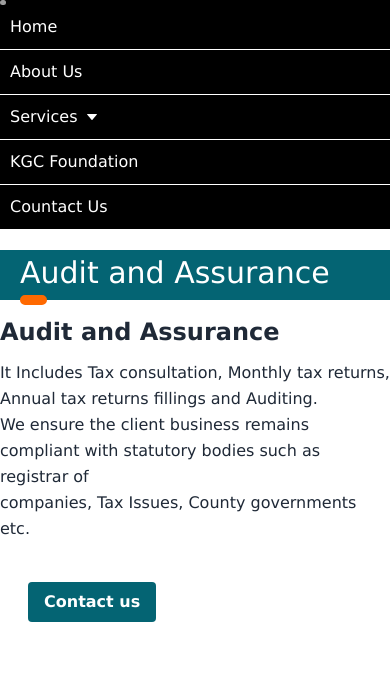
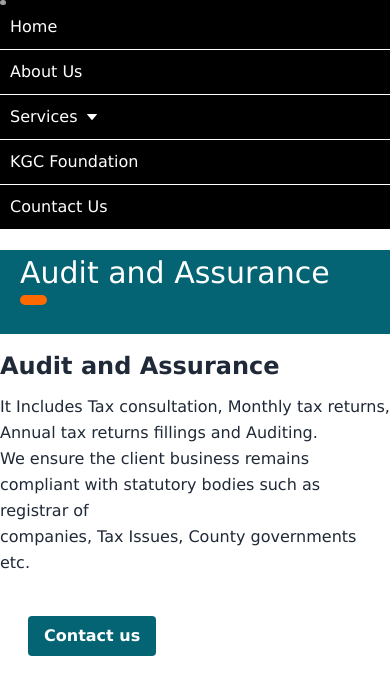
Before and after one commit to cynth765/kaybros, a Vue app: page /tax in a window 390 px wide. Shown: the top 694 px of the page. Built offline with nearby package versions, Linux system fonts and the light colour scheme; grey boxes are pictures that could not be loaded.

Commit message:
contact form

```diff
--- a/src/index.css
+++ b/src/index.css
@@ -391,7 +391,7 @@
 
   }
   .section1{
-    height: 6vh;
+    height: 10vh;
     margin-top: 20px;
   }
   hr {
```
